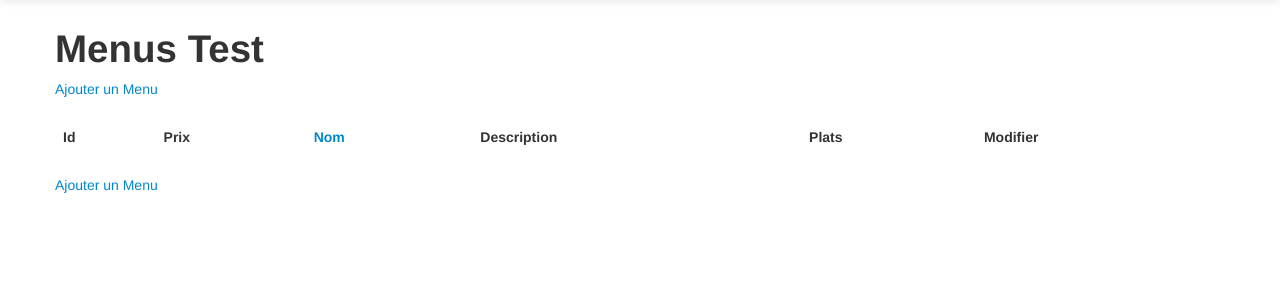
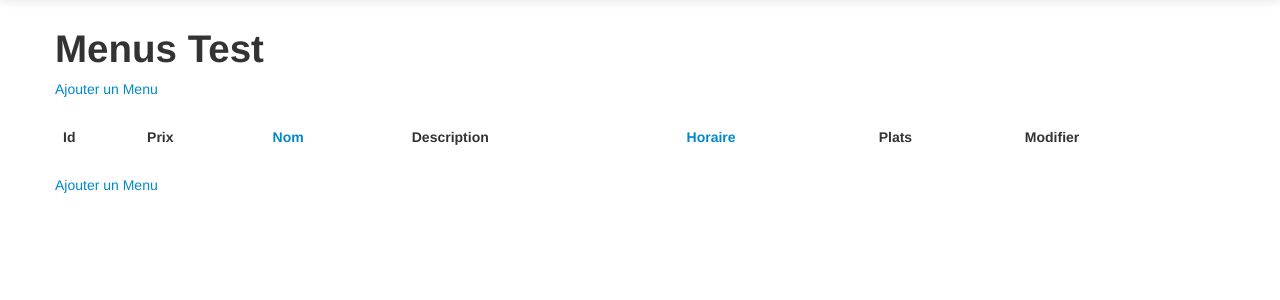
Before and after one commit to Echo77/BackOffice-Miam, a CakePHP app: the page made by app/View/Menus/index.ctp in a window 1280 px wide. Shown: the part 41-341 px from the top of the page. Run offline with PHP 8.4 and a stand-in for CakePHP, Linux system fonts and the light colour scheme; the template is opened without the code that fills it: most values are stand-ins (such as "Sample title", 1, 10 or a date in 2020); lists and menus that the app fills with data are empty; some libraries are stand-ins or nearby versions.

Commit message:
modif horaire menu"

```diff
--- a/app/View/Menus/add.ctp
+++ b/app/View/Menus/add.ctp
@@ -7,6 +7,12 @@ echo $this->Form->create('Menu');
 echo $this->Form->input('nom');
 echo $this->Form->input('prix');
 echo $this->Form->input('description', array('rows' => '3'));
+
+$horaire = array('Midi' => 'Midi', 'Soiree' => 'Soirée');
+echo $this->Form->input('horaire', array(
+      'options' => $horaire,
+      'empty' => '(choisissez)'
+  ));
 ?>
 <h2> Choix des plats </h2>
 <div id="ajout_ingredient">
--- a/app/View/Menus/edit.ctp
+++ b/app/View/Menus/edit.ctp
@@ -7,6 +7,12 @@ echo $this->Form->create('Menu');
 echo $this->Form->input('nom');
 echo $this->Form->input('prix');
 echo $this->Form->input('description', array('rows' => '3'));
+
+$horaire = array('Midi' => 'Midi', 'Soiree' => 'Soirée');
+echo $this->Form->input('horaire', array(
+      'options' => $horaire,
+      'empty' => '(choisissez)'
+  ));
 ?>
 <h2> Choix des plats </h2>
 <div id="ajout_ingredient">
--- a/app/View/Menus/index.ctp
+++ b/app/View/Menus/index.ctp
@@ -13,32 +13,37 @@
         <th>Prix</th>
         <th>
         <?php
-            if(isset($_GET['order']) && $_GET['order'] == 'DESC')
-                echo $this->Html->link('Nom', '/menus', array(
+            if((isset($_GET['ordername']) && $_GET['ordername'] == 'DESC') || isset($_GET['orderhor']))
+                echo $this->Html->link('Nom', '/menus?ordername=ASC', array(
                     "controller" => "menus",
                     "action" => "index"));
             else
-                echo $this->Html->link('Nom', '/menus?order=DESC', array(
+                echo $this->Html->link('Nom', '/menus?ordername=DESC', array(
                     "controller" => "menus",
                     "action" => "index",
                     "?" => array("order" => "DESC")));
         ?>
         </th>
         <th>Description</th>
+
+        <th>
+        <?php
+            echo $this->Html->link('Horaire', '/menus?orderhor=true', array(
+                "controller" => "menus",
+                "action" => "index"));
+        ?>
+        </th>
+
         <th>Plats</th>
         <th>Modifier</th>
     </tr>
     </thead>
     <tbody>
-    <?php
-    //print_r($plats);
+<?php
     foreach($menus as $menus_key){
         $good = false;
         $id = 0;
-        foreach($menus_key as $key => $menu){
-
-        //print_r($key);
-
+        foreach($menus_key as $key => $menu) {
             if($key == "Menu") {
                 $id = $menu["id"];
                 echo "<tr>";
@@ -46,6 +51,7 @@
                 echo "<td>".$menu["prix"]." €</td>";
                 echo "<td>".$menu["nom"]."</td>";
                 echo "<td>".$menu["description"]."</td>";
+                echo "<td>".$menu['horaire']."</td>";
             }
 
             if($key == "Plat") {
@@ -63,9 +69,9 @@
                 echo $this->Html->link('Supprimer', array('controller' => 'menus', 'action' => 'delete', $id));
                 echo "</td></tr>";
             }
-            //echo $this->$Html->link('Supprimer', "/plats/delete/{$plat["id"]}", null, 'Etes-vous sûr ?' );
-
-}}?>
+        }
+    }
+?>
 </tbody>
 </table>
 
```
Also changed, not shown: app/Controller/MenusController.php (+29 -3 lines).
